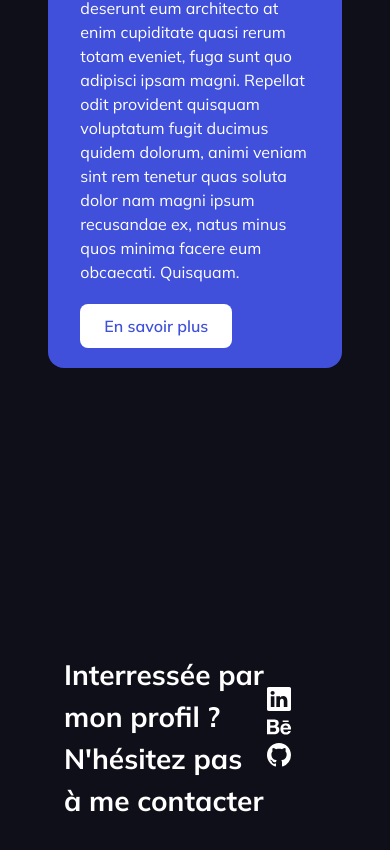
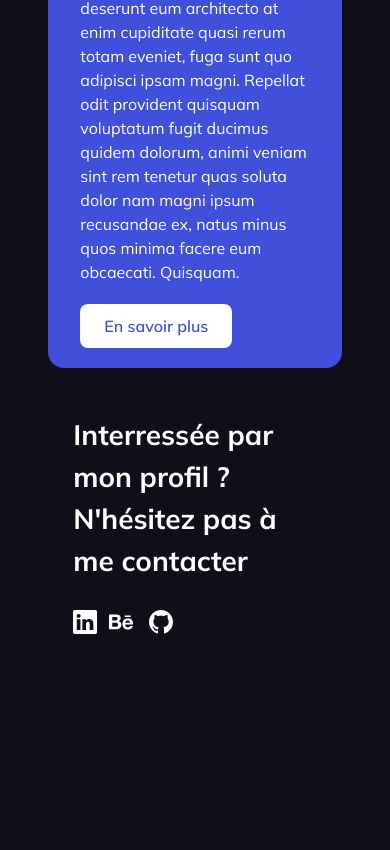
Before and after one commit to Assoghe/portfolionew, a React (Vite) app: page / in a window 390 px wide. Shown: the part 4538-5388 px from the top of the page. After the commit the page ends 5176 px from the top, so only its background shows below. Built offline with nearby package versions, Linux system fonts and the light colour scheme.

Commit message:
Contact > responsive

```diff
--- a/src/pages/About.tsx
+++ b/src/pages/About.tsx
@@ -1,5 +1,3 @@
-import React from 'react'
-
 function About() {
   return (
     <div>
--- a/src/pages/Contact.tsx
+++ b/src/pages/Contact.tsx
@@ -1,5 +1,3 @@
-import React from 'react'
-
 function Contact() {
   return (
     <div>
--- a/src/pages/Portfolio/AboutSection.tsx
+++ b/src/pages/Portfolio/AboutSection.tsx
@@ -1,4 +1,3 @@
-import React from 'react'
 import { styled } from 'styled-components'
 
 function AboutSection() {
--- a/src/pages/Portfolio/ContactSection.tsx
+++ b/src/pages/Portfolio/ContactSection.tsx
@@ -47,6 +47,12 @@ const ContactSectionStyle = styled.div`
       margin-right: 0.5em;
     }
 
+    @media (max-width: 50em) {
+      margin: 0 3%;
+      display: block;
+
+
+  }
 
 `
 
--- a/src/pages/Portfolio/Portfolio.tsx
+++ b/src/pages/Portfolio/Portfolio.tsx
@@ -1,4 +1,3 @@
-import React from 'react'
 import HeroSection from './HeroSection'
 import PortfolioSection from './PortfolioSection'
 import AboutSection from './AboutSection'
--- a/src/pages/Portfolio/PortfolioSection.tsx
+++ b/src/pages/Portfolio/PortfolioSection.tsx
@@ -7,7 +7,7 @@ function PortfolioSection() {
     <PortfolioSectionStyle>
 
     {
-        data.map((portfolio, i) => (
+        data.map((portfolio) => (
             <div className="portfoliocard" style={{backgroundColor: portfolio.background}}>
             <div className="bloc-image">
                 <img src={portfolio.image} alt={portfolio.name}/>
```
